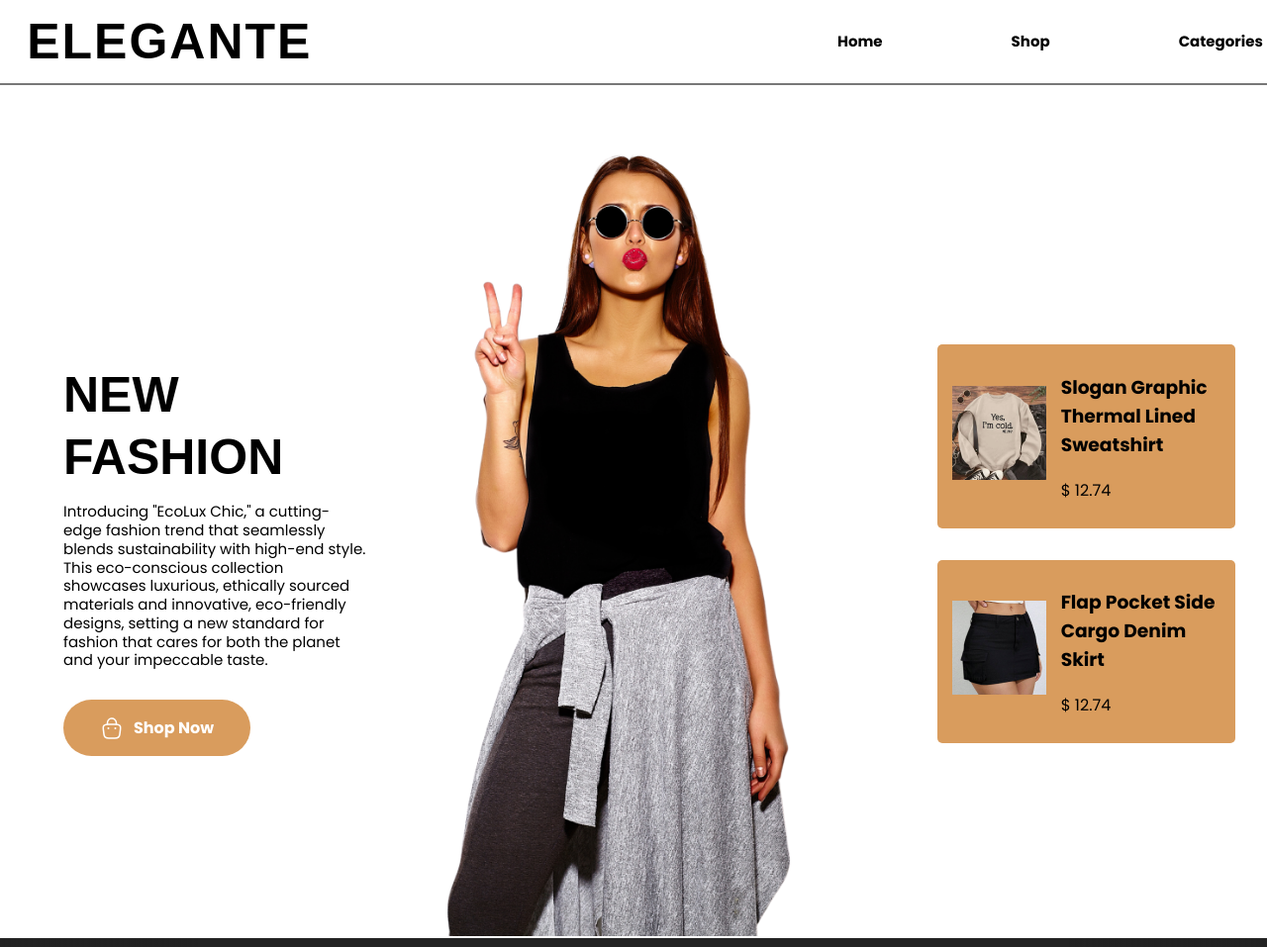
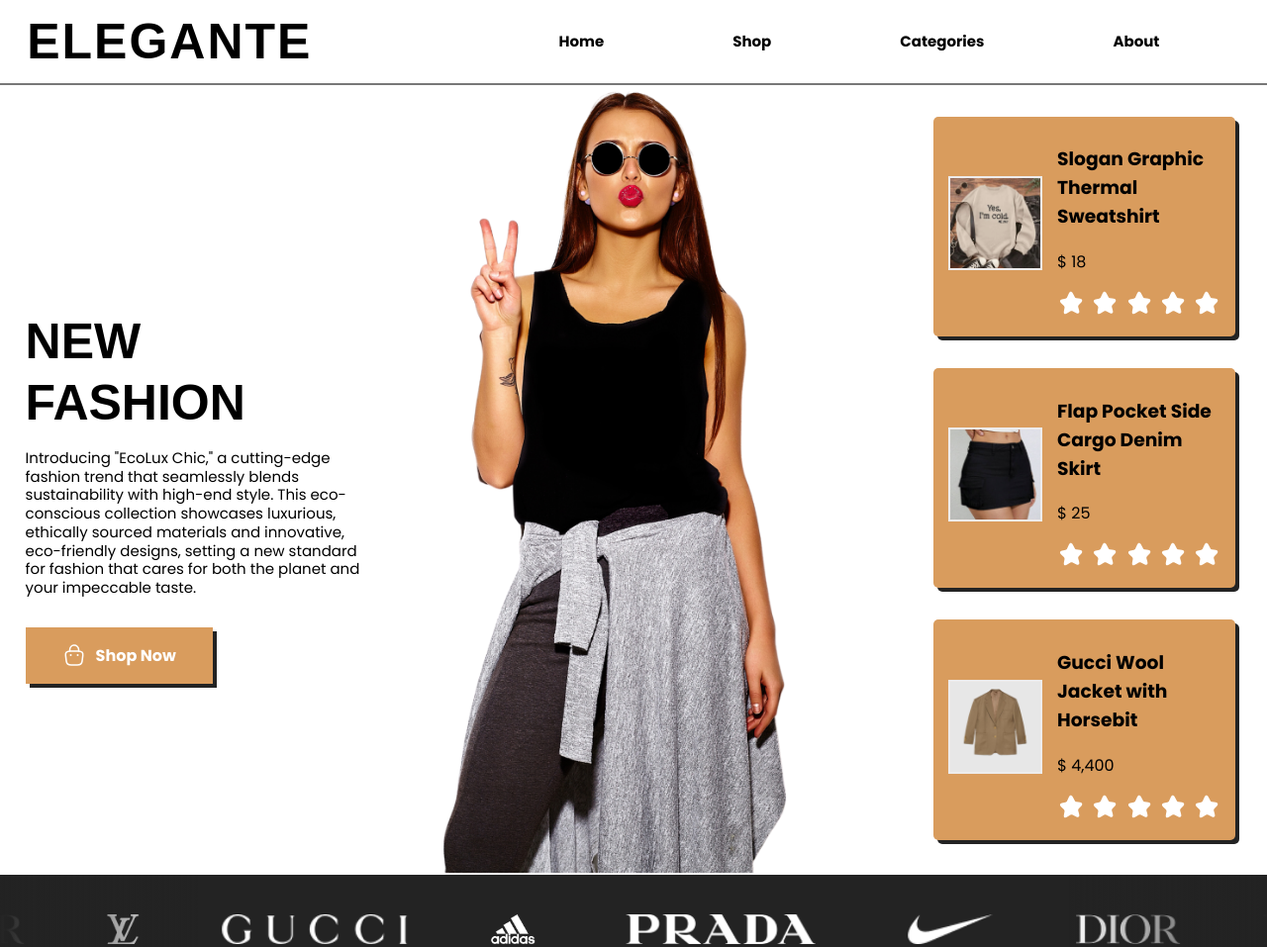
Before and after one commit to BeastNectus/Elegante-Ecommerce, a plain HTML site: page index.html in a window 1280 px wide. Shown: the top 957 px of the page at 99% size. Drawn offline with Linux system fonts and the light colour scheme; a web font is replaced by a local one.

Commit message:
fixed styling and added author name

```diff
--- a/css/style.css
+++ b/css/style.css
@@ -33,7 +33,7 @@ body {
   padding: 16px 32px;
   background-color: var(--brown-color);
   color: var(--white-color);
-  border-radius: 30px;
+  filter: drop-shadow(4px 4px 0px var(--dark-color));
 }
 
 .btn a {
@@ -53,7 +53,6 @@ header {
   width: 100%;
   padding: 1%;
   border-bottom: 2px solid rgba(71, 71, 71, 0.737);
-  margin-bottom: 5%;
 }
 
 nav {
@@ -120,7 +119,7 @@ nav ul li a {
 
 .hero-section .left {
   width: 500px;
-  margin-left: 5%;
+  margin-left: 2%;
 }
 
 .hero-section .right img {
@@ -183,6 +182,7 @@ nav ul li a {
 
 .product-card .content {
   background: var(--brown-color);
+  filter: drop-shadow(4px 4px 0 var(--dark-color));
   border-radius: 5px;
   padding: 10px 10px;
   margin: 2rem;
@@ -194,6 +194,22 @@ nav ul li a {
   display: block;
   width: 100%;
   margin-left: 10px;
+}
+
+.product-cards {
+  height: 100vh;
+}
+
+.product img{
+  margin: -5px;
+  height: 40px;
+  width: 40px;
+}
+
+.product-img-hero img {
+  height: 95px;
+  width: 95px;
+  border: 2px solid var(--light-color)
 }
 
 .highlights-section {
@@ -313,3 +329,8 @@ nav ul li a {
   color: #000000;
   opacity: 50%;
 }
+
+.author {
+  color: rgba(0, 0, 0, 0.5);
+  font-style: italic;
+}
--- a/index.html
+++ b/index.html
@@ -34,6 +34,10 @@
               <a href="#">About</a>
             </li>
           </ul>
+          <div>
+            <img src="img/bag-black.svg" alt="" />
+            <img src="img/search-normal.svg" alt="" />
+          </div>
         </nav>
       </div>
     </header>
@@ -51,12 +55,9 @@
         </p>
 
         <div class="btn light shop-icon">
-          <img src="img/bag.svg" alt="">
-          <a href="#">
-            Shop Now
-          </a>
+          <img src="img/bag.svg" alt="" />
+          <a href="#"> Shop Now </a>
         </div>
-
       </div>
 
       <div class="right">
@@ -64,25 +65,51 @@
       </div>
 
       <div class="product-cards">
-        <div class="product-card first-product">
+        <div class="product-card">
           <div class="content">
-            <div class="product-img">
+            <div class="product-img-hero">
               <img src="img/product-first.png" alt="" />
             </div>
             <div class="product">
-              <h3>Slogan Graphic Thermal Lined Sweatshirt</h3>
-              <p>$ 12.74</p>
+              <h3>Slogan Graphic Thermal Sweatshirt</h3>
+              <p>$ 18</p>
+              <img src="img/magic-star.svg" alt="" />
+              <img src="img/magic-star.svg" alt="" />
+              <img src="img/magic-star.svg" alt="" />
+              <img src="img/magic-star.svg" alt="" />
+              <img src="img/magic-star.svg" alt="" />
             </div>
           </div>
         </div>
-        <div class="product-card SECOND-product">
+        <div class="product-card">
           <div class="content">
-            <div class="product-img">
+            <div class="product-img-hero">
               <img src="img/product-second.png" alt="" />
             </div>
             <div class="product">
               <h3>Flap Pocket Side Cargo Denim Skirt</h3>
-              <p>$ 12.74</p>
+              <p>$ 25</p>
+              <img src="img/magic-star.svg" alt="" />
+              <img src="img/magic-star.svg" alt="" />
+              <img src="img/magic-star.svg" alt="" />
+              <img src="img/magic-star.svg" alt="" />
+              <img src="img/magic-star.svg" alt="" />
+            </div>
+          </div>
+        </div>
+        <div class="product-card">
+          <div class="content">
+            <div class="product-img-hero">
+              <img src="img/Gucci-jacket.jpg" alt="" />
+            </div>
+            <div class="product">
+              <h3>Gucci Wool Jacket with Horsebit</h3>
+              <p>$ 4,400</p>
+              <img src="img/magic-star.svg" alt="" />
+              <img src="img/magic-star.svg" alt="" />
+              <img src="img/magic-star.svg" alt="" />
+              <img src="img/magic-star.svg" alt="" />
+              <img src="img/magic-star.svg" alt="" />
             </div>
           </div>
         </div>
@@ -196,6 +223,7 @@
               <img src="img/instagram.svg" alt="" />
               <img src="img/yt.svg" alt="" />
             </div>
+            <p class="author">Developed by John Mamanao</p>
           </div>
         </div>
         <div class="footer-menu">
```
Also changed, not shown: img/Gucci-jacket.avif (added), img/Gucci-jacket.jpg (added), img/bag-black.svg (added), img/magic-star.svg (added). Lines whose indentation alone changed are shown as unchanged.
